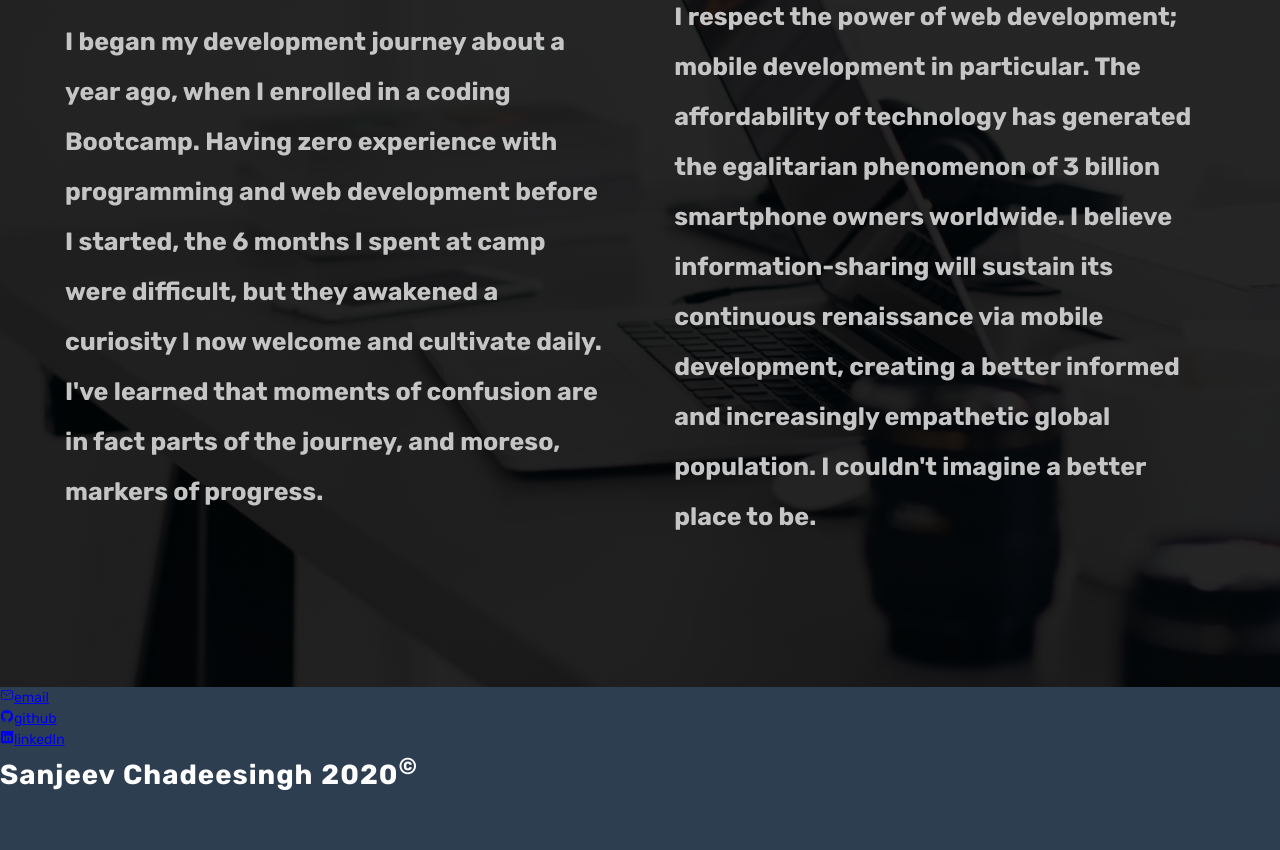
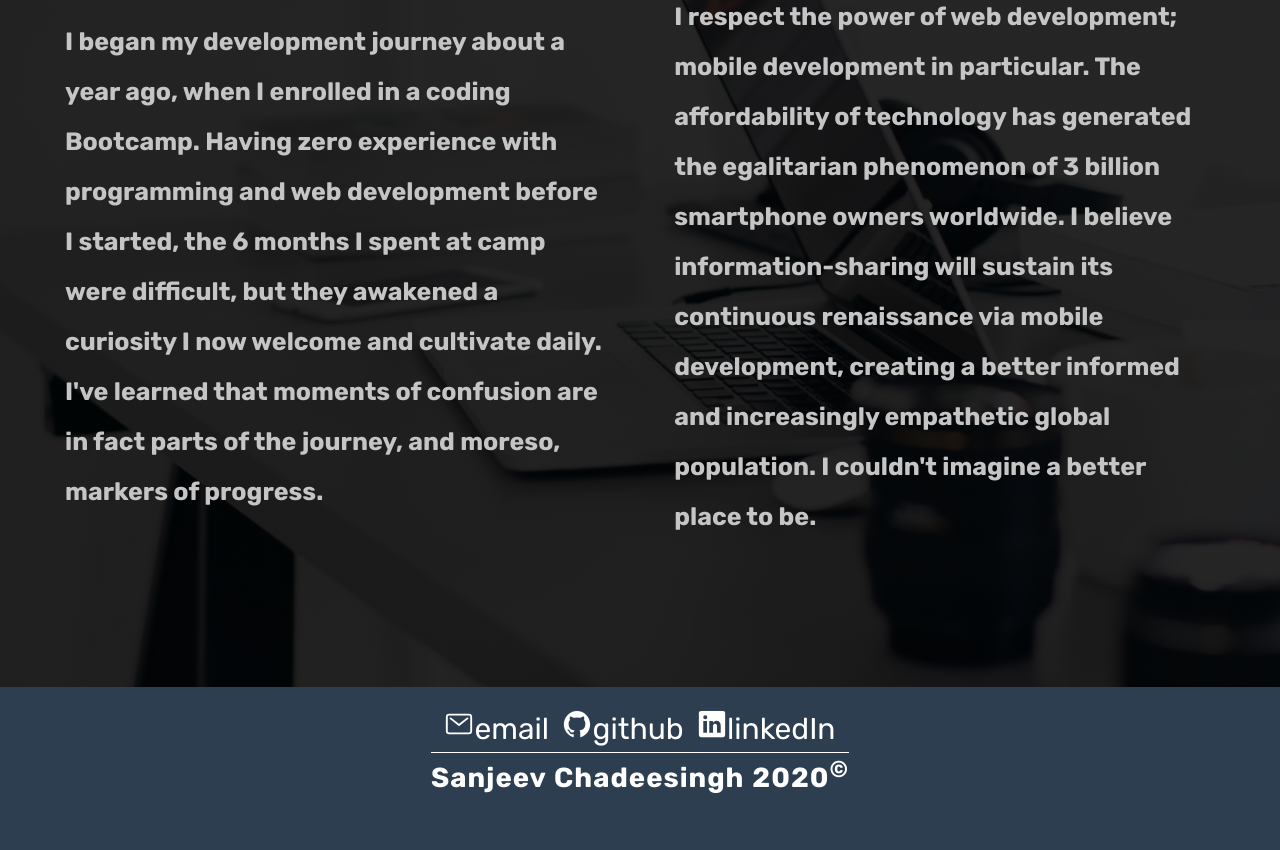
Before and after one commit to Sanjeev-Chadeesingh/portfolio, a website: page index.html in a window 1280 px wide. Shown: the part 1393-2243 px from the top of the page. Drawn offline with nearby package versions, Linux system fonts and the light colour scheme; a web font is replaced by a local one.

Commit message:
navigation completed, transitions added to links, animations edited

```diff
--- a/index.html
+++ b/index.html
@@ -47,8 +47,8 @@
             <div class="footer__box">
                 <ul class="navigation">
                     <li class="navigation__link"><a href="mailto:sanjeev.chadeesingh@gmail.com" class="navigation__link--item"><ion-icon name="mail-outline"></ion-icon>email</a></li>
-                    <li class="navigation__link"><a href="mailto:sanjeev.chadeesingh@gmail.com" class="navigation__link--item"><ion-icon name="logo-github"></ion-icon>github</a></li>
-                    <li class="navigation__link"><a href="mailto:sanjeev.chadeesingh@gmail.com" class="navigation__link--item"><ion-icon name="logo-linkedin"></ion-icon>linkedIn</a></li>
+                    <li class="navigation__link"><a href="https://github.com/Sanjeev-Chadeesingh" class="navigation__link--item"><ion-icon name="logo-github"></ion-icon>github</a></li>
+                    <li class="navigation__link"><a href="https://www.linkedin.com/in/schadeesingh/" class="navigation__link--item"><ion-icon name="logo-linkedin"></ion-icon>linkedIn</a></li>
                 </ul>
                 <div class="footer__box--copy">
                     <h3 class="copy-normal">
--- a/sass/base/_animations.scss
+++ b/sass/base/_animations.scss
@@ -1,7 +1,7 @@
 @keyframes moveDown {
     0% {
         opacity: 0;
-        transform: rotate(30deg);
+        transform: rotate(10deg);
     }
 
     80% {
@@ -18,7 +18,7 @@
 @keyframes moveLong {
     0% {
         opacity: 0;
-        transform: rotate(30deg);
+        transform: rotate(10deg);
     }
 
     80% {
--- /dev/null
+++ b/sass/components/_navigation.scss
@@ -0,0 +1,28 @@
+.navigation {
+    margin-top: 2rem;
+    list-style: none;
+    width: 100%;
+    display: flex;
+    justify-content: space-evenly;
+
+    &__link {
+        display: inline-block;
+        font-size: 3rem;
+        transition: all .2s;
+
+        &--item {
+            text-decoration: none;
+            color: white;
+        }
+
+        &:link,
+        &:visited,
+        &:active {
+            display: inline-block;
+        }
+
+        &:hover {
+            transform: translateY(-1.5rem) scale(1.15);
+        }
+    }
+}
--- a/sass/layout/_footer.scss
+++ b/sass/layout/_footer.scss
@@ -1,4 +1,10 @@
 .footer {
     background-color: $color-secondary-1;
     grid-area: footer;
+    display: flex;
+    justify-content: space-evenly;
+    &__box--copy {
+        border-top: 1px solid white;
+        width: 100%;
+    }
 }
--- a/sass/layout/_header.scss
+++ b/sass/layout/_header.scss
@@ -11,13 +11,13 @@
 
         &--subheading {
             animation-name: moveDown;
-            animation-duration: 1.75s;
+            animation-duration: 1s;
             animation-timing-function: ease-out;
             animation-delay: .25s;
         }
         &--copy {
             animation-name: moveLong;
-            animation-duration: 1.75s;
+            animation-duration: 1s;
             animation-timing-function: ease-out;
             animation-delay: .25s;
         }
--- a/sass/main.scss
+++ b/sass/main.scss
@@ -8,6 +8,7 @@
 @import "base/utils";
 
 @import "components/bg-video";
+@import "components/navigation";
 
 @import "layout/about";
 @import "layout/footer";
--- a/sass/pages/_home.scss
+++ b/sass/pages/_home.scss
@@ -11,5 +11,5 @@
 }
 
 .footer {
-    height: 30vh;
+    height: 20vh;
 }
```
Also changed, not shown: css/style.css.
